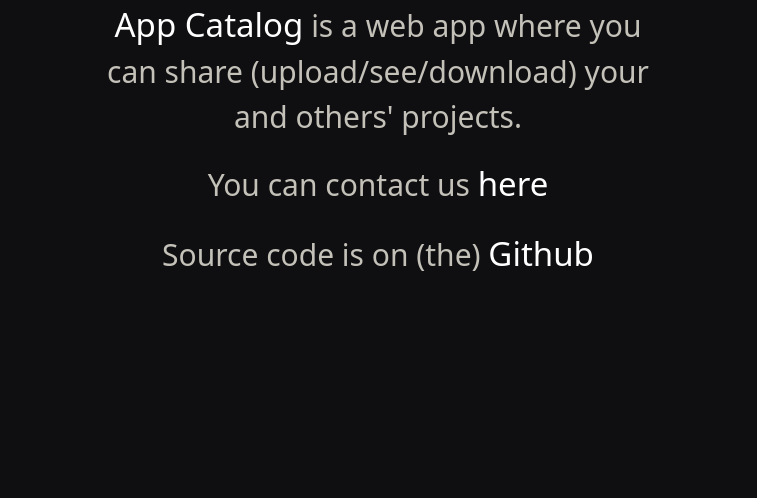
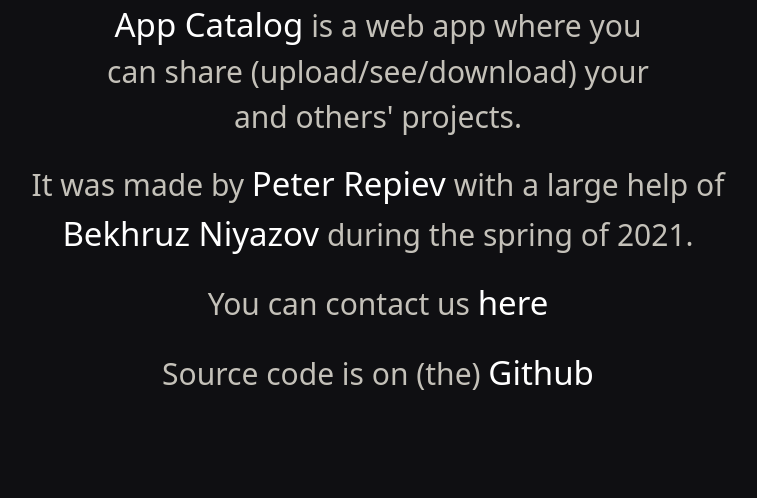
Before and after one commit to Potriashka/AppCatalog, a Flask app: page /about in a window 1280 px wide. Shown: the part 83-581 px from the top of the page, without its empty margins (262-1019 px from the left). Run offline with Flask 2, Linux system fonts and the light colour scheme; some libraries are stand-ins or nearby versions.

Commit message:
new about

```diff
--- a/templates/about.html
+++ b/templates/about.html
@@ -3,6 +3,8 @@
 {% block body %}
     <link rel="stylesheet" href="{{url_for('static', filename='css/about.css')}}">
     <p class="main"><a class="main" id="sth" href="/">App Catalog</a> is a web app where you<br>can share (upload/see/download) your<br>and others' projects.</p>
+    <p class="main">It was made by <a class="main" id="sth" href="https://github.com/Potriashka">Peter Repiev</a> with a large help of<br><a class="main" id="sth" href="https://github.com/BekhruzSNiyazov">Bekhruz Niyazov</a>
+         during the spring of 2021.</p>
     <p class="main" >You can contact us <a class="main" id="sth" href="https://mail.google.com/mail/u/0/#inbox?compose=CllgCJqZhfdlqHNdSrsjkrJDFRcKZPpkpVlHwzWdFgDmmNHZNGvbZdDxDdgxlcGVrjJhSgjgbzL">here</a></p>
     <p class="main">Source code is on (the) <a class="main" id="sth" href="https://github.com/Potriashka/AppCatalog">Github</a></p>
 {% endblock %}
```
